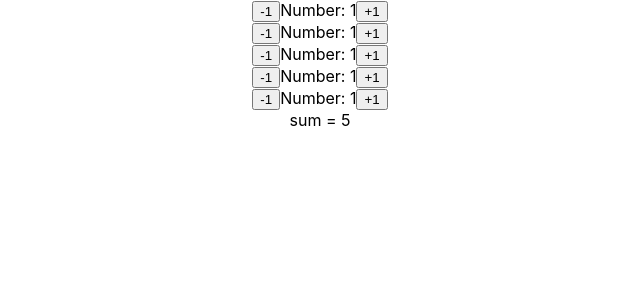
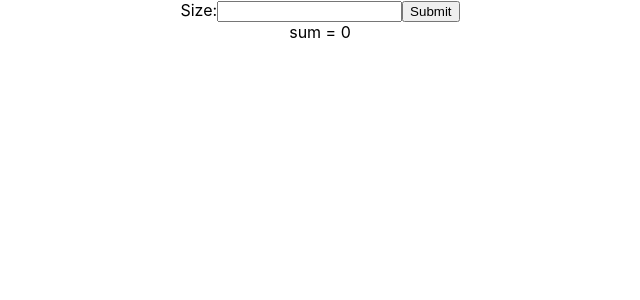
Before and after one commit to EddieFong/react-counter, a React (Create React App) app: page / in a window 1280 px wide. Shown: the top 300 px of the page, without its empty margins (320-960 px from the left). Built offline with nearby package versions, Linux system fonts and the light colour scheme.

Commit message:
add dynamic count group size

```diff
--- a/src/App.js
+++ b/src/App.js
@@ -2,13 +2,20 @@ import React, { Component } from 'react';
 import logo from './logo.svg';
 import './App.css';
 import CounterGroup from "./components/CounterGroup.js";
+import Input from "./components/Input.js";
 
 class App extends Component {
+  state = {size: 0}
 
+  updateValue = (targetValue) => {
+    // alert(targetValue)
+    this.setState({size: targetValue})
+  }
   render() {
     return (
       <div className="App">
-        <CounterGroup size ={5}></CounterGroup>
+        <Input size = {this.state.size}  updateValue = {this.updateValue}></Input>
+        <CounterGroup size={parseInt(this.state.size)}></CounterGroup>
       </div>
     );
   }
--- a/src/components/CounterGroup.js
+++ b/src/components/CounterGroup.js
@@ -9,7 +9,7 @@ export default class CounterGroup extends Component {
         this.state = {
             defaultNum: defaultNum,
             sum: defaultNum * this.props.size,
-            numberArray: new Array(this.props.size).fill({})
+            numberArray: new Array(this.props.size).fill(0)
         }
     }
 
@@ -18,9 +18,10 @@ export default class CounterGroup extends Component {
     }
 
   render() {
+    let numberArray = new Array(this.props.size).fill(0)
     return (
       <div>
-          {this.state.numberArray.map((_,i) => (<Counter key = {i} onUpdate = {this.updateSum} defaultNum = {this.state.defaultNum}></Counter>))}
+          {numberArray.map((_,i) => (<Counter key = {i} onUpdate = {this.updateSum} defaultNum = {this.state.defaultNum}></Counter>))}
           sum = {this.state.sum}
       </div>
 
--- /dev/null
+++ b/src/components/Input.js
@@ -0,0 +1,26 @@
+import React, { Component } from 'react'
+
+export default class Input extends Component {
+
+    constructor(props) {
+        super(props);
+        this.state = {
+            size: this.props.size,
+        };
+
+    }
+
+    handleSubmit = () => {
+        this.props.updateValue(this.refs.countInput.value)
+    }
+
+    render() {
+        return (
+            <div>
+                Size:
+                <input type="text" ref="countInput"/>
+                <button onClick={this.handleSubmit}>Submit</button>
+            </div>
+        )
+    }
+}
```
